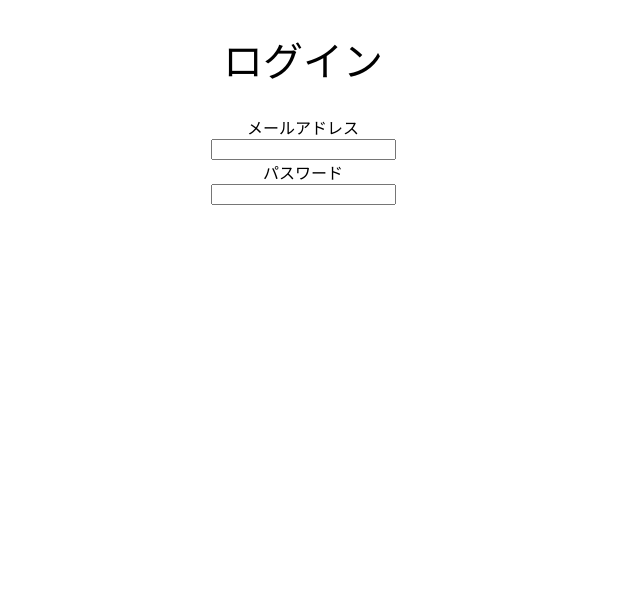
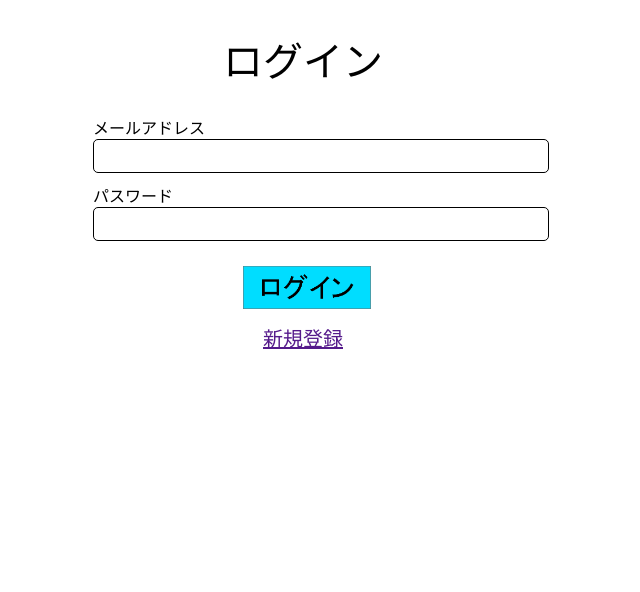
Before and after one commit to tsushima0612/JRMS_py, a Flask app: page / in a window 1280 px wide. Shown: the part 40-632 px from the top of the page, without its empty margins (337-977 px from the left). Run offline with Flask 3, Linux system fonts and the light colour scheme.

Commit message:
ログイン画面のcss完成

```diff
--- a/static/css/style.css
+++ b/static/css/style.css
@@ -45,3 +45,37 @@ footer{
 	height:40px;
 	background-color:#0cc500;
 }
+
+#form{
+	margin-left: 430px;
+	text-align: left;
+
+}
+
+#form_height{
+	line-height: 10px;
+}
+
+#text_box{
+	width: 450px;
+	border-top-left-radius: 5px;
+	border-top-right-radius: 5px;
+	border-bottom-left-radius: 5px;
+	border-bottom-right-radius: 5px;
+	border:1px solid #000000;
+	height: 30px;
+
+}
+
+#submit_bottun{
+	width: 15%;
+	height: 10%;
+	margin-top: 15px;
+	margin-left: 150px;
+}
+
+#register{
+	font-size: 20px;
+	display: flex;
+	justify-content: center;
+}
--- a/templates/index.html
+++ b/templates/index.html
@@ -13,12 +13,16 @@
         <h2 id="sub_title">-ログイン</h2>
     </header>
     <h1>ログイン</h1>
-    <form action="" method="post">
-        <label>メールアドレス　　　　</label><br>
-        <input type="mail" name="mail"><br>
-        <label>パスワード　　　　　　</label><br>
-        <input type="password" name="pass">
-        <h4></h4>
+    <div id="form">
+        <form action="" method="post">
+            <label id="label">メールアドレス</label><br>
+            <input id="text_box" type="mail" name="mail"><div id="form_height"><br></div>
+            <label id="label">パスワード</label><br>
+            <input id="text_box" type="password" name="pass"><div id="form_height"><br></div>
+            <img id="submit_bottun" src="../static/images/login.png" alt="login"><div id="form_height"><br></div>
+        </form>
+    </div>
+    <a id="register" href="">新規登録</a>
     <footer> </footer>
 </body>
 </html>
```
Also changed, not shown: static/images/login.png (added).
